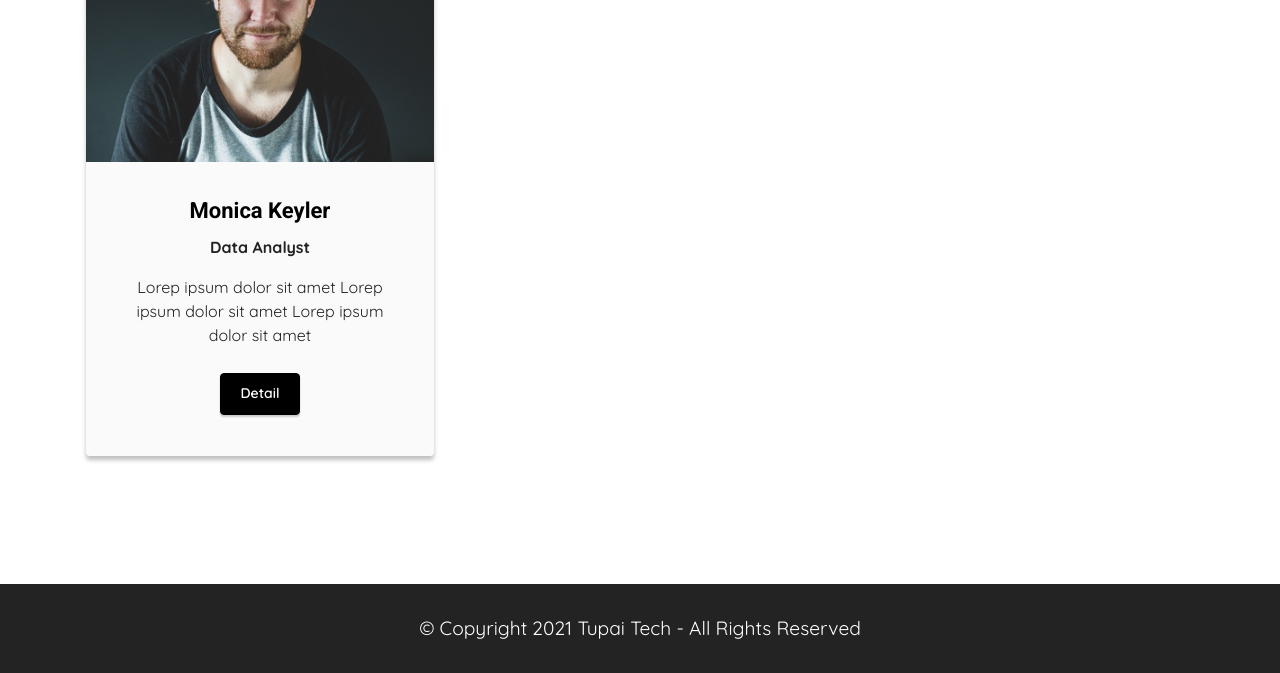
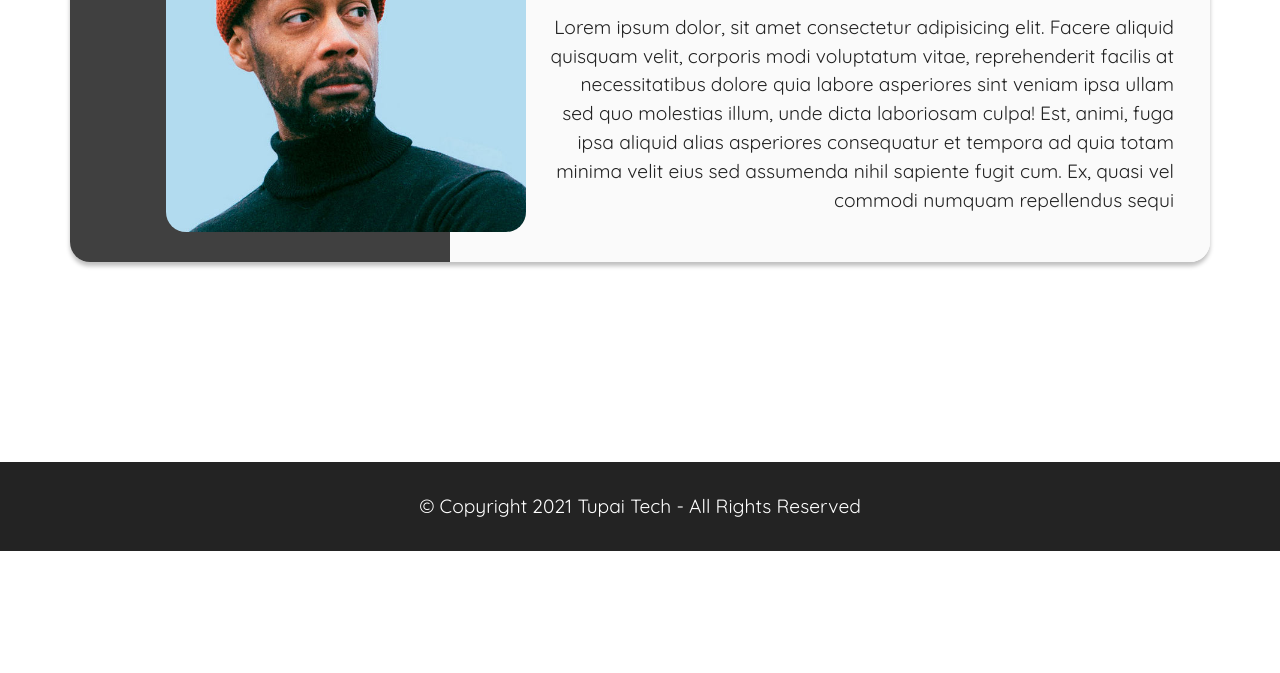
Before and after one commit to tupaimediatech/PatraBersatuAbadi, a plain HTML site: page detail-struktur.html in a window 1280 px wide. Shown: the part 326-999 px from the top of the page. After the commit the page ends 877 px from the top, so only its background shows below. Drawn offline with Linux system fonts and the light colour scheme.

Commit message:
tambah halaman detail profile

```diff
--- /dev/null
+++ b/assets/scss/_profile.scss
@@ -0,0 +1,34 @@
+.profile{
+    .profile-box{
+        box-shadow: $shadow;
+
+        &:hover{
+            box-shadow: $shadow16;
+        }
+
+        .profile-img{
+            height: 300px;
+            img{
+                height: 300px;
+            }
+        }
+
+        .profile-content{
+            padding-bottom: 1px;
+            padding-bottom: 0px;
+            .content-title{
+                font-size: 22px;
+            }
+            .content-info{
+                font-size: 16px;
+            }
+        }
+
+        .profile-footer{
+            margin-top: 0px;
+            .btn{
+                font-size: 14px;
+            }
+        }
+    }
+}
--- a/assets/scss/main.scss
+++ b/assets/scss/main.scss
@@ -3,3 +3,4 @@
 @import 'contact';
 @import 'news';
 @import 'structure';
+@import 'profile';
--- a/detail-struktur.html
+++ b/detail-struktur.html
@@ -11,7 +11,7 @@
     <meta name="description" content="">
 
 
-    <title>Home</title>
+    <title>Profile</title>
     <link rel="stylesheet" href="assets/web/assets/mobirise-icons2/mobirise2.css">
     <link rel="stylesheet" href="assets/tether/tether.min.css">
     <link rel="stylesheet" href="assets/bootstrap/css/bootstrap.min.css">
@@ -97,29 +97,32 @@
     <!--Navbar end-->
 
     <!--Structur block-->
-    <section class="content1 cid-srPN4fVE3X structure" id="structure">
+    <section class="content1 cid-srPN4fVE3X profile" id="profile">
         <div class="container">
-            <div class="row mt-4 justify-content-between">
-                <div class="item features-image сol-12 col-md-6 col-lg-4">
-                    <div class="item-wrapper structure-box" data-aos="zoom-in" data-aos-delay="100">
-                        <div class="item-img structure-img">
-                            <img src="assets/images/team6.jpg" alt="" title="">
+            <div class="row mt-4 justify-content-between a">
+                <div class="kotak col-12">
+                    <div class="row">
+                        <div class="hitam col-12 col-lg-4">
+                            <img src="assets/images/team1.jpg" alt="" style="position: absolute;">
                         </div>
-                        <div class="item-content structure-content">
+                        <div class="putih col-12       col-lg-8">
                             <h5 class="item-title mbr-fonts-style display-5 content-title text-primary text-center">
-                                <strong>Monica Keyler</strong>
+                                <strong>John Smith</strong>
                             </h5>
-                            <p class="mbr-text display-7 content-info text-center"><strong>Data Analyst</strong><br>
+                            <p class="mbr-text display-7 content-info text-center"><strong>Project Manager</strong><br>
                             </p>
-                            <p class="mbr-text mt-3 display-7 content-info text-center">Lorep ipsum dolor sit amet Lorep
-                                ipsum dolor
-                                sit amet Lorep ipsum dolor sit amet<br></p>
+                            <p class="mbr-text mt-3 display-7 content-info text-kecil overflow-auto">Lorem
+                                ipsum dolor, sit
+                                amet consectetur adipisicing elit. Facere aliquid quisquam velit, corporis modi
+                                voluptatum vitae, reprehenderit facilis at necessitatibus dolore quia labore asperiores
+                                sint veniam ipsa ullam sed quo molestias illum, unde dicta laboriosam culpa! Est, animi,
+                                fuga ipsa aliquid alias asperiores consequatur et tempora ad quia totam minima velit
+                                eius sed assumenda nihil sapiente fugit cum. Ex, quasi vel commodi numquam repellendus
+                                sequi<br>
+                            </p>
                         </div>
-                        <div class="mbr-section-btn item-footer mt-2 structure-footer d-flex justify-content-center"><a
-                                href="#" class="btn btn-primary item-btn display-7" target="_blank">Detail</a></div>
                     </div>
                 </div>
-
             </div>
         </div>
     </section>
```
Also changed, not shown: struktur.html (+12 -6 lines), assets/css/main.css, 1 other file.
